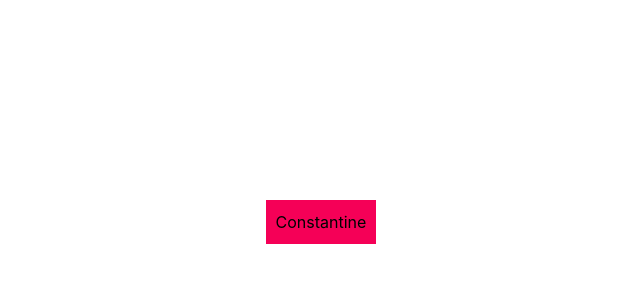
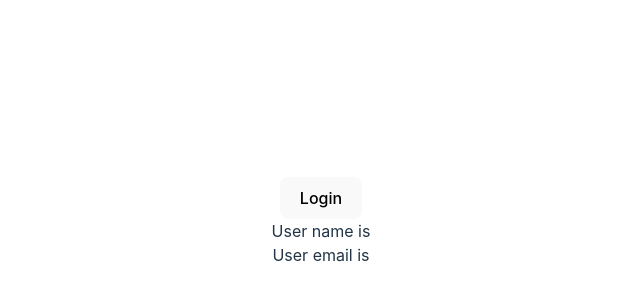
Before and after one commit to yogyy/belajar-typescript, a React (Vite) app: page / in a window 1280 px wide. Shown: the part 178-478 px from the top of the page, without its empty margins (319-959 px from the left). Built offline with nearby package versions, Linux system fonts and the light colour scheme.

Commit message:
useContext future value

```diff
--- a/src/App.tsx
+++ b/src/App.tsx
@@ -1,13 +1,13 @@
 import "./App.css";
-import Box from "./components/context/Box";
-import ThemeContextxProvider from "./components/context/ThemeContext";
+import User from "./components/context/User";
+import {UserContext, UserContextProvider} from "./components/context/UserContext";
 
 function App() {
   return (
     <div className="app">
-      <ThemeContextxProvider>
-        <Box />
-      </ThemeContextxProvider>
+      <UserContextProvider>
+        <User />
+      </UserContextProvider>
     </div>
   );
 }
--- /dev/null
+++ b/src/components/context/User.tsx
@@ -0,0 +1,27 @@
+import {useContext, useState} from "react";
+import {UserContext} from "./UserContext";
+
+export default function User() {
+  const userContext = useContext(UserContext);
+  const handleLogin = () => {
+    userContext.setUser({
+      name: "yogi contantine ",
+      email: "yogiyagami222@gmail.com",
+    });
+  };
+  const handleLogout = () => {
+    userContext.setUser(null);
+  };
+
+  return (
+    <div>
+      {userContext?.user ? (
+        <button onClick={handleLogout}>Log out</button>
+      ) : (
+        <button onClick={handleLogin}>Login</button>
+      )}
+      <div className="">User name is {userContext.user?.name}</div>
+      <div className="">User email is {userContext.user?.email}</div>
+    </div>
+  );
+}
--- /dev/null
+++ b/src/components/context/UserContext.tsx
@@ -0,0 +1,19 @@
+import {createContext, useState} from "react";
+
+export type AuthUser = {
+  name: string;
+  email: string;
+};
+type UserContextType = {
+  user: AuthUser | null;
+  setUser: React.Dispatch<React.SetStateAction<AuthUser | null>>;
+};
+type UserContextProviderProps = {
+  children: React.ReactNode;
+};
+export const UserContext = createContext({} as UserContextType);
+
+export const UserContextProvider = ({children}: UserContextProviderProps) => {
+  const [user, setUser] = useState<AuthUser | null>(null);
+  return <UserContext.Provider value={{user, setUser}}>{children}</UserContext.Provider>;
+};
```
